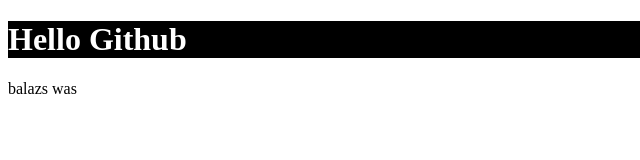
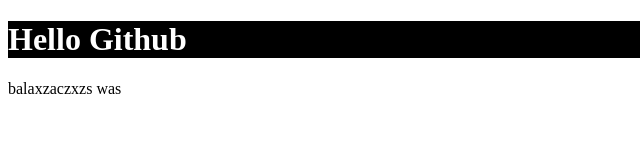
Before and after one commit to FBW-23-E10/github-recap, a plain HTML site: page index.html in a window 1280 px wide. Shown: the full height of the page, 0-640 px from the left. Drawn offline with Linux system fonts and the light colour scheme.

Commit message:
changed the code

```diff
--- a/index.html
+++ b/index.html
@@ -10,7 +10,7 @@
     <h1>Hello Github</h1>
 
 
-    <footer>balazs was</footer>
+    <footer>balaxzaczxzs was</footer>
 
 </body>
 </html>
```
